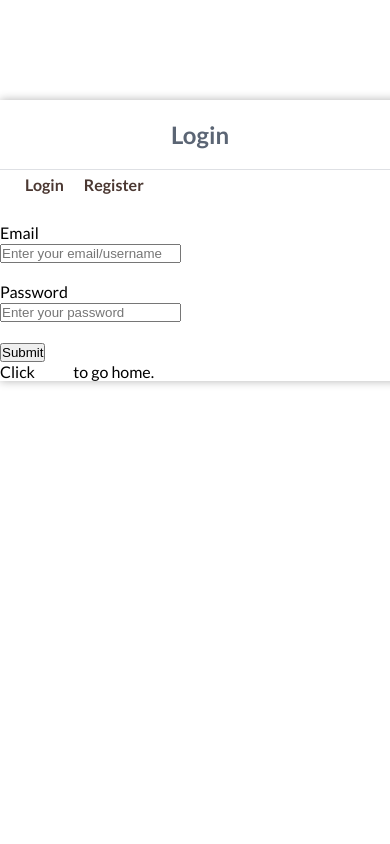
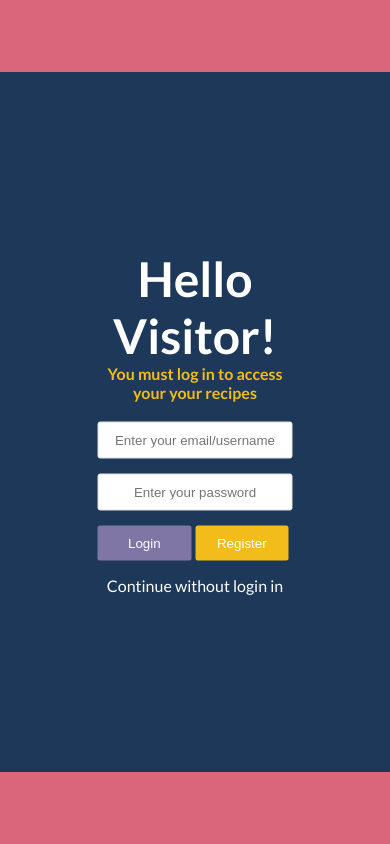
Before and after one commit to NotARobot011111010001/StraightToThePan, a Flask app: page /login in a window 390 px wide. Run offline with Flask 2, Linux system fonts and the light colour scheme.

Commit message:
improved index.html Added styles to discover.html, login.html, register.html added RecipeTemplate.html

```diff
--- a/app.py
+++ b/app.py
@@ -11,8 +11,8 @@ HTML page loading things.
 
 
 @app.route('/')
-def home():  # put application's code here
-    return render_template("Index.html")
+def index():  # put application's code here
+    return render_template('index.html')
 
 
 @app.route('/login', methods=['GET', 'POST'])
@@ -39,6 +39,10 @@ def discover():
 @app.route('/recipe', methods=['GET', 'POST'])
 def recipe():
     return render_template('recipe.html')
+
+@app.route('/RecipeTemplate.html')
+def recipeTemplate():
+    return render_template('RecipeTemplate.html')
 
 
 """
--- /dev/null
+++ b/static/login.css
@@ -0,0 +1,144 @@
+#selection{
+    position: relative;
+    display: flex;
+    justify-content: center;
+    align-items: center;
+    min-height: 100vh;
+    background-color: var(--pink--);
+}
+#loginMain {
+    position: relative;
+    width: 900px;
+    height: 700px;
+    background-color: var(--purple--);
+    overflow: hidden;
+
+
+}
+.login-container{
+    position: absolute;
+    display: flex;
+    top: 0;
+    left: 0;
+    width: 100%;
+    height: 100%;
+}
+.login-img{
+    position: relative;
+    width: 100%;
+}
+
+.img-box {
+    position: absolute;
+    top: 0;
+    left: 0;
+    height: 100%;
+    width: 100%;
+    padding: 10px 10px;
+    background-color: rgba(20, 19, 22, 0.55);
+    object-fit: cover;
+    }
+
+.img-box h1{
+    font-weight: 600;
+    font-size: 2.55em;
+    color: white;
+}
+.img-box p{
+    font-size: 2.55em;
+    font-weight: 700;
+    color: var(--yellow--);
+}
+.login-form{
+    position: relative;
+    width: 100%;
+    height: 100%;
+    background-color: var(--blue--);
+}
+
+section form {
+    position: absolute;
+    display: flex;
+    flex-direction: column;
+    top: 50%;
+    left: 50%;
+    transform: translate(-50%, -50%);
+}
+
+.form-controls:first-child h2 {
+    width: 100%;
+    font-weight: 700;
+    font-size: 3rem;
+    color: white;
+}
+.form-controls:first-child p {
+    margin-bottom: 20px;
+    font-weight: 700;
+    color: var(--yellow--);
+}
+
+.form-controls:first-child {
+    text-align: center;
+}
+
+.form-controls:first-child input {
+    width: 100%;
+    border-radius: 2.5px;
+    border: 1px solid #ddd;
+    padding: 10px 0;
+    margin-bottom: 15px;
+    text-align: center;
+    outline: none;
+}
+.login-btns{
+    display: flex;
+    flex-direction: row;
+    gap: 2%;
+    width: 100%;
+}
+.login-btns input[type="submit"] {
+    text-align: center;
+    width: 100%;
+    border: none;
+    outline: none;
+    cursor: pointer;
+    background-color: var(--purple--);
+    color: white;
+    transition: 0.5s;
+}
+
+.login-btns input[type="submit"]:hover {
+    background-color: var(--pink--);
+}
+
+.register-btn{
+    text-align: center;
+    padding: 10px 0;
+    margin-bottom: 15px;
+    width: 100%;
+    border: none;
+    border-radius: 2.5px;
+    outline: none;
+    cursor: pointer;
+    background-color: var(--yellow--);
+    color: white;
+    transition: 0.5s;
+}
+/*Login and Register*/
+@media (max-width: 996px) {
+    #loginMain {
+        max-width: 400px;
+    }
+
+    #loginMain .login-img {
+        display: none;
+    }
+
+    #loginMain .login-form {
+        width: 100%;
+    }
+
+    #loginMain.active .login .form-box {
+        top: -100%;
+    }
+}
--- a/templates/login.html
+++ b/templates/login.html
@@ -6,29 +6,40 @@
     <meta http-equiv="X-UA-Compatimble" content="ie=edge">
     <title>Straight To The Pan</title>
     <link rel="stylesheet" type="text/css" href="/static/style.css">
+    <link rel="stylesheet" type="text/css" href="/static/login.css">
     <script src="https://ajax.googleapis.com/ajax/libs/jquery/3.6.0/jquery.min.js"></script>
     <link rel="preconnect" href="https://fonts.googleapis.com">
     <link rel="preconnect" href="https://fonts.gstatic.com" crossorigin>
     <link href="https://fonts.googleapis.com/css2?family=Lato:wght@400;700;900&display=swap" rel="stylesheet">
 </head>
-<body>
-    <div class="login">
-        <h1>Login</h1>
-        <div class="links">
-            <a href="login.html" class="active">Login</a>
-            <a href="register.html">Register</a>
+<body id="loginBody" >
+    <section id="selection">
+        <div id="loginMain">
+        <div class="login-container">
+            <div class="login-img" style="background: url(/static/Images/potrait1.jpg) center / cover no-repeat;">
+                <div class="img-box">
+                    <h1> Welcome To</h1> <p>Straight To The Pan<p>
+                </div>
+            </div>
+        <div class="login-form" id="formLogin">
+            <form action="{{ url_for('login') }}" method="post">
+                <div class="form-controls">
+                    <h2>Hello Visitor!</h2>
+                    <p>You must log in to access your your recipes</p>
+
+            <input class="form-control" type="text" placeholder="Enter your email/username" id="email", required>
+            <input class="form-control" type="password" placeholder="Enter your password" id="password" required>
+                    <div class="login-btns">
+                        <input type="Submit" id="login_submit" value="Login" />
+                        <button class="register-btn" name="register" > <a href="{{ url_for('register') }}" target="_self"> Register<a/></button>
+                    </div>
+                    <a href="{{ url_for('index') }}">Continue without login in</a>
+                    </div>
+            </form>
         </div>
-    <form action="{{ url_for('login') }}" method="post">
-        <br>
-        <label for="email">Email</label><br>
-        <input type="text" placeholder="Enter your email/username" id="email", required><br>
-     <br>
-        <label for="password">Password</label><br>
-        <input type="password" placeholder="Enter your password" id="password" required><br><br>
 
-        <button class="grey" id="login_submit">Submit</button>
-        <p>Click <a href="index.html">here</a> to go home.</p>
-      </form>
     </div>
+</div>
+</section>
 </body>
 </html>
```
Also changed, not shown: static/style.css (+96 -5 lines), templates/RecipeTemplate.html (added, +78 -0 lines), templates/discover.html (+16 -10 lines), templates/index.html (renamed from templates/Index.html, +14 -15 lines), templates/recipe.html (+5 -5 lines), templates/register.html (+29 -25 lines).
